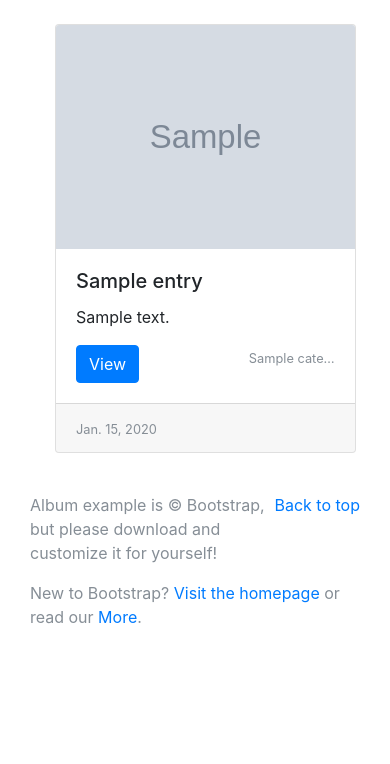
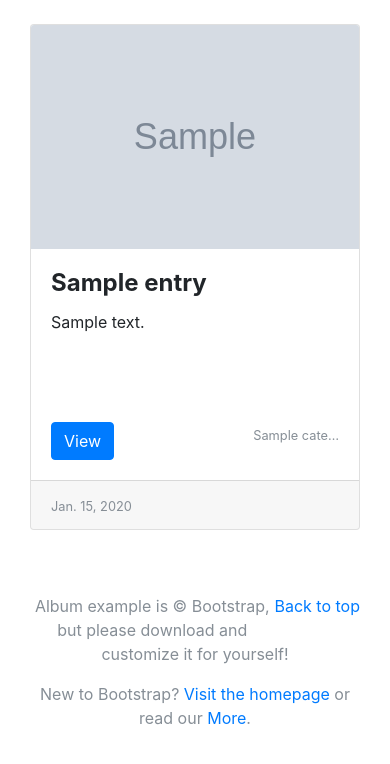
Before and after one commit to abiolarasheed/django-tinyblog, a Django app: page / in a window 390 px wide. Shown: the part 56-820 px from the top of the page. Run offline with Django 3.2, Linux system fonts and the light colour scheme; tables that the repository leaves empty hold one stand-in row (values such as "Sample post"); grey boxes marked "Sample" are stand-in pictures; parts of the project's set-up code (start-up, migrations or seed data) failed here and were passed over; some libraries are stand-ins or nearby versions.

Commit message:
Updated entry list view template and detail also with css

```diff
--- a/blog/templates/entry_list.html
+++ b/blog/templates/entry_list.html
@@ -4,7 +4,8 @@
      <div class="row">
     {% if entries.exists %}
     {% for entry in entries %}
-    <div class="card mb-3" style="max-width: 20rem; margin-left: 40px;">
+    <div class="col-md-4">
+      <div class="card">
         <img class="card-img-top" style="min-height: 224px; max-height: 224px;" src="{{entry.get_poster}}" alt="{{entry.title|truncatechars:12}}">
         <div class="card-body">
             <h5 class="card-title">{{entry.title|truncatechars:30 }}</h5>
@@ -17,6 +18,7 @@
         <div class="card-footer">
             <small class="text-muted">{{entry.modified_at | date}}</small>
         </div>
+      </div>
     </div>
     {%endfor%}
     {%else%}
--- a/tinyblog/assets/css/main.css
+++ b/tinyblog/assets/css/main.css
@@ -25,10 +25,56 @@ body {
 
 .ac-results {
     position: absolute;
-    margin-top: 100px;
     background: #fff;
-    width: 930px;
-    border: 1px solid rgba(0,0,0,.125);
     border-radius: .25rem;
     padding: 5px;
 }
+.card_1{
+  flex-direction: column;
+    min-width: 0;
+    word-wrap: break-word;
+    background-color: #fff;
+    background-clip: border-box;
+    border: 1px solid rgba(0,0,0,.125);
+    border-radius: .25rem;
+}
+
+.row{
+  margin-bottom: 20px;
+}
+
+.card-text{
+  min-height: 96px;
+}
+
+@media (max-width: 1024px) and (min-width: 769px){
+  .card-title{
+    min-height: 56px;
+  }
+  .card-text{
+    min-height: 120px;
+  }
+}
+@media (max-width: 768px) and (min-width: 415px){
+  .card-title{
+    min-height: 56px;
+  }
+  .card-text{
+    min-height: 182px;
+  }
+}
+@media (max-width: 414px) {
+  .col-md-4{
+    margin-bottom: 20px;
+  }
+  .text-muted{
+  text-align: center;
+  }
+  .card-title{
+  font-size: 1.5rem;
+  font-weight: 700;
+}
+}
+.navbar-collapse {
+  margin-top: 10px;
+}
```
Also changed, not shown: blog/templates/entry_detail.html (+8 -2 lines), tinyblog/assets/css/entry_detail.css (+8 -6 lines).
